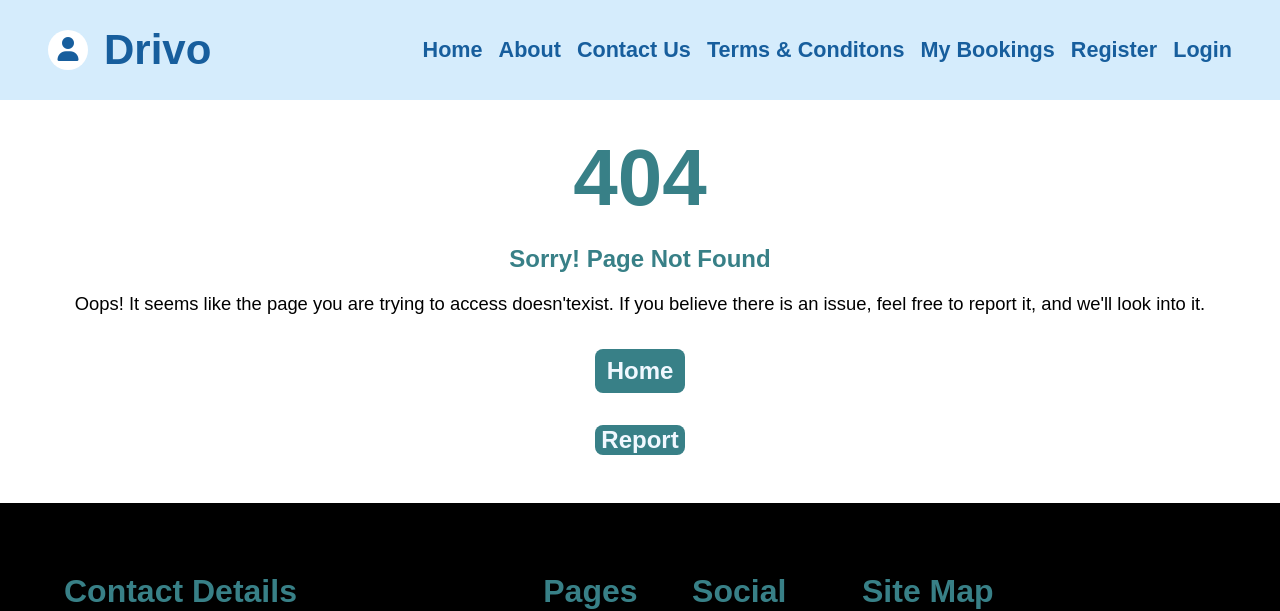
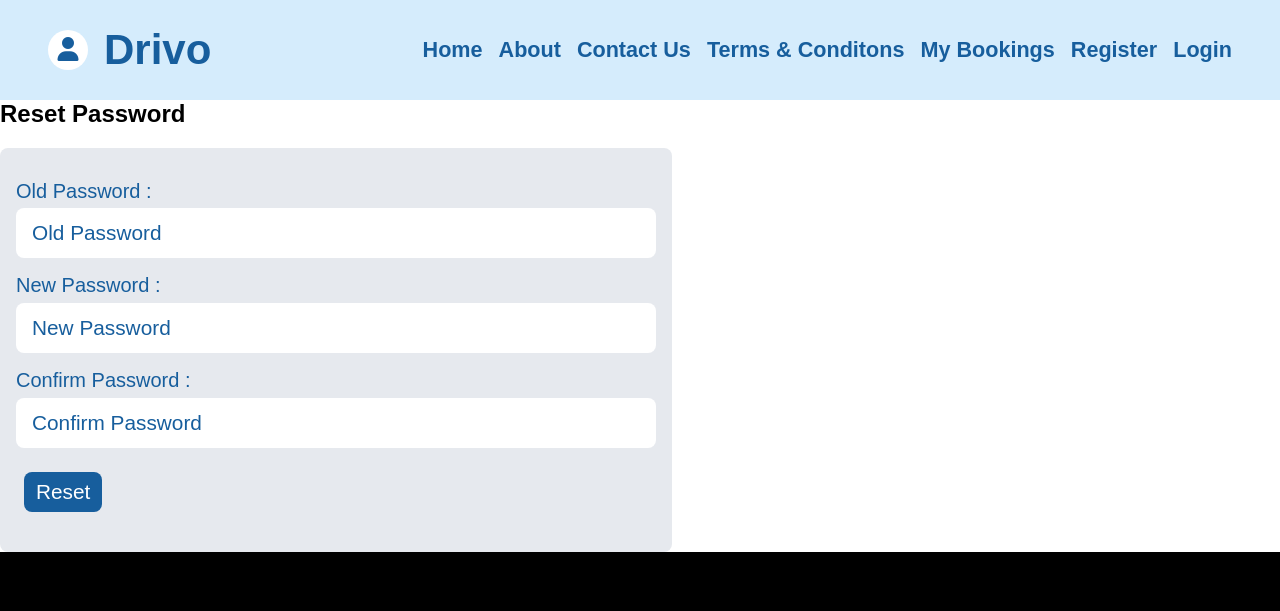
Before and after one commit to biswojitbiswal/DRIVO, a React (Vite) app in the folder CLIENT/: page /account/pass in a window 1280 px wide. Shown: the top 611 px of the page. Built offline with nearby package versions, Linux system fonts and the light colour scheme; no server answers.

Commit message:
add passwrd reset functionality

```diff
--- a/CLIENT/src/App.jsx
+++ b/CLIENT/src/App.jsx
@@ -19,6 +19,7 @@ import Booking from './components/Booking'
 import AdminHome from './AdminPanel/AdminHome'
 import EditVehicle from './components/EditVehicle'
 import Account from './components/Account';
+import ChangePass from './components/ChangePass'
 import MyBokings from './components/MyBokings'
 
 function App() {
@@ -33,6 +34,7 @@ function App() {
           <Route path='/edit/:id' element={<EditVehicle />} />
           <Route path='/booking/:vehicleId' element={<Booking />} />
           <Route path='/account' element={<Account />} />
+          <Route path='/account/pass' element={<ChangePass />} />
           <Route path='/about' element={<About />} />
           <Route path='/contact' element={<Contact />} />
           <Route path='/login' element={<Login />} />
--- a/CLIENT/src/components/Account.jsx
+++ b/CLIENT/src/components/Account.jsx
@@ -65,7 +65,7 @@ function Account() {
           </div>
 
           <div className="change-pass">
-            <Link>Change Password</Link>
+            <Link to="/account/pass">Change Password</Link>
           </div>
 
           <div className="dlt-account">
--- /dev/null
+++ b/CLIENT/src/components/ChangePass.jsx
@@ -0,0 +1,76 @@
+import React, { useState } from 'react'
+import { useAuth } from '../Store/Auth'
+import { toast } from 'react-toastify';
+import { useNavigate } from 'react-router-dom';
+
+function ChangePass() {
+    const [pass, setPass] = useState({
+        oPassword: "",
+        nPassword: "",
+        cPassword: ""
+    })
+
+    const {authorization} = useAuth();
+    const navigate = useNavigate();
+
+    const handlePass = async(e) => {
+        setPass({
+            ...pass,
+            [e.target.name]: e.target.value
+        })
+    }
+
+    const handlePassSubmit = async(e) => {
+        e.preventDefault();
+        try {
+            const response = await fetch(`http://localhost:4000/api/drivo/user/changePass`, {
+                method: "PATCH",
+                headers: {
+                    'Content-Type': 'application/json',
+                    Authorization: authorization,
+                },
+                body: JSON.stringify(pass)
+            })
+
+            const data = await response.json();
+            // console.log(data);
+
+            if(response.ok){
+                toast.success("Password Changed Successfully")
+                navigate("/account")
+            } else {
+                toast(data.extraDetails ? data.extraDetails : data.message)
+            }
+        } catch (error) {
+            console.log(error);
+        }
+    }
+
+
+  return (
+    <>
+      <section>
+        <h1>Reset Password</h1>
+        <form onSubmit={handlePassSubmit} className='register-form'>
+            <div className="input-fields">
+            <label htmlFor="oPassword">Old Password :</label>
+            <input className='input-field' name='oPassword' id='oPassword'  type="password" placeholder='Old Password' onChange={handlePass} value={pass.oPassword} autoComplete='off' required />
+          </div>
+          <div className="input-fields">
+            <label htmlFor="nPassword">New Password :</label>
+            <input className='input-field' name='nPassword' id='nPassword'  type="password" placeholder='New Password' onChange={handlePass} value={pass.nPassword} autoComplete='off' required />
+          </div>
+          <div className="input-fields">
+            <label htmlFor="cPassword">Confirm Password :</label>
+            <input className='input-field' name='cPassword' id='cPassword'  type="password" placeholder='Confirm Password' onChange={handlePass} value={pass.cPassword} autoComplete='off' required />
+          </div>
+
+          <button type='submit' className='submit-btn'>Reset</button>
+
+        </form>
+      </section>
+    </>
+  )
+}
+
+export default ChangePass
```
Also changed, not shown: 2 other files (tests, documents, lock files or other folders).
